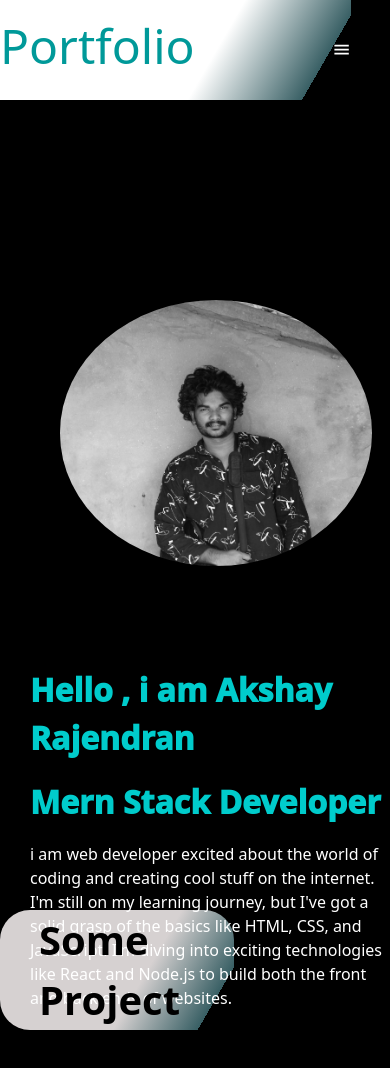
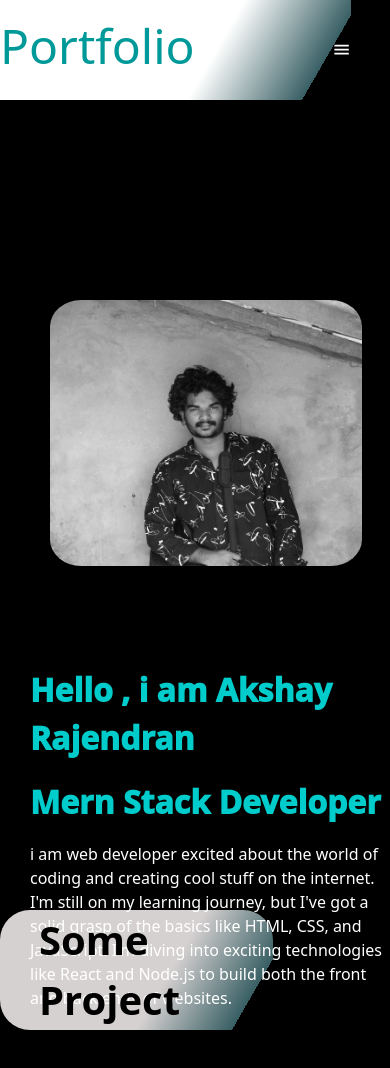
Before and after one commit to Akshay-rajendran/portfolios, a React (Vite) app: page / in a window 390 px wide. Shown: the top 1068 px of the page. Built offline with nearby package versions, Linux system fonts and the light colour scheme.

Commit message:
portfolio

```diff
--- a/src/App.css
+++ b/src/App.css
@@ -241,7 +241,7 @@ border-radius: 30px;
 .intro img{
   width: 50%;
   height: 100%;
-  border-radius: 100%;
+  border-radius: 10%;
   background-size: cover;
   background-position: center;
   background-repeat: no-repeat;
@@ -339,7 +339,7 @@ p{
   margin-top: 100px;
   font-size: 2.5rem;
  padding-left: 10%;
-  width: 60%;
+  width: 70%;
   border-radius: 30px;
   font-weight: 900;
   color: #000000;
@@ -678,8 +678,8 @@ div h3{
   .intro img{
     width: 80%;
     height: 100%;
-    margin-left: 60px;
-    border-radius: 100%;
+    margin-left: 50px;
+    border-radius: 10%;
     background-size: cover;
     background-position: center;
     background-repeat: no-repeat;
```
